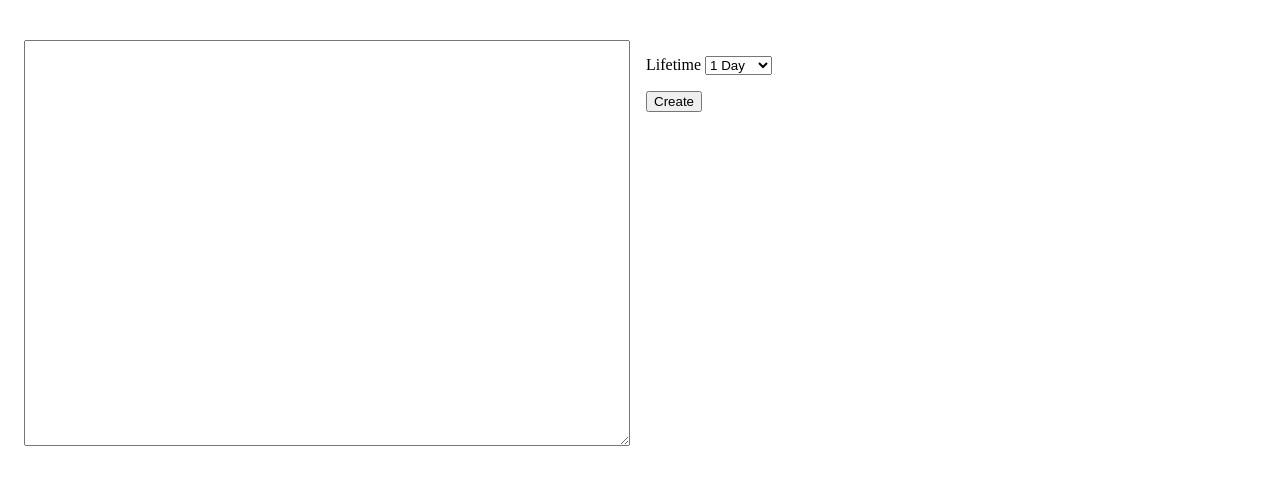
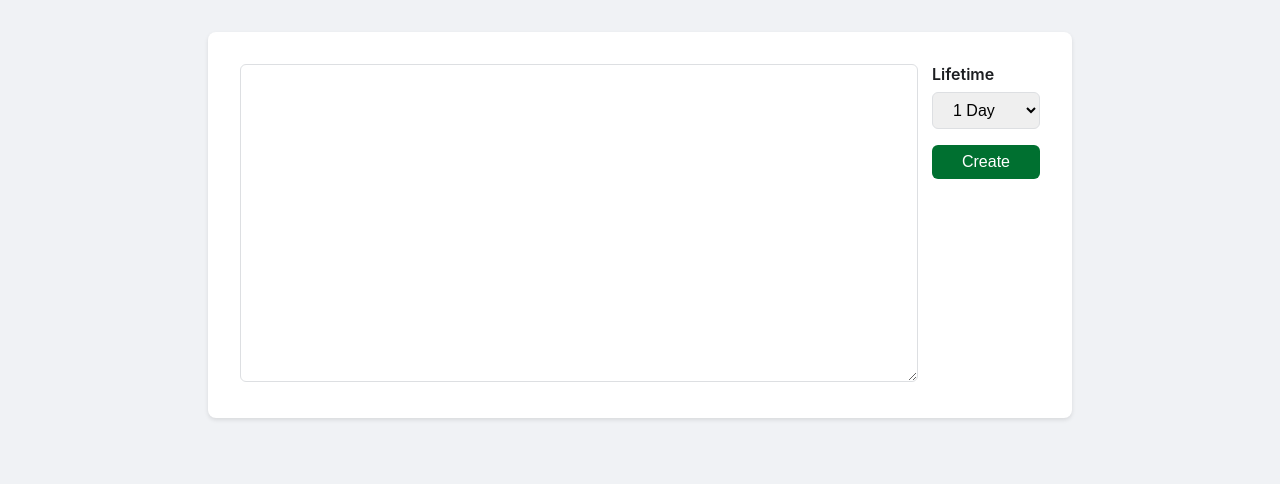
Before and after one commit to lcrownover/paste, a plain HTML site: page templates/index.html in a window 1280 px wide. Drawn offline with Linux system fonts and the light colour scheme.

Commit message:
ui updates

```diff
--- a/templates/index.html
+++ b/templates/index.html
@@ -6,48 +6,80 @@
         <title>Paste - Create New Paste</title>
     </head>
     <style>
+        body {
+            font-family: -apple-system, BlinkMacSystemFont, "Segoe UI", Roboto, Helvetica, Arial, sans-serif;
+            margin: 0;
+            background-color: #f0f2f5;
+            color: #1c1e21;
+        }
         .container {
-            display: flex;
-            padding: 1rem;
+            max-width: 800px;
+            margin: 2rem auto;
+            padding: 2rem;
+            background-color: #fff;
+            border-radius: 8px;
+            box-shadow: 0 2px 4px rgba(0, 0, 0, 0.1);
         }
         .form {
             display: flex;
+            gap: 2rem;
+        }
+        .content {
+            flex-grow: 1;
+        }
+        textarea {
+            width: 100%;
+            padding: 0.5rem;
+            border: 1px solid #dddfe2;
+            border-radius: 6px;
+            font-size: 1rem;
+            resize: vertical;
+            min-height: 300px;
         }
         .options {
             display: flex;
             flex-direction: column;
-            padding: 1rem;
+            gap: 1rem;
         }
         .field {
-            margin-top: 1rem;
+            display: flex;
+            flex-direction: column;
         }
-        textarea {
-            width: 600px;
-            height: 400px;
+        label {
+            margin-bottom: 0.5rem;
+            font-weight: 600;
+        }
+        select, button {
+            padding: 0.5rem 1rem;
+            border: 1px solid #dddfe2;
+            border-radius: 6px;
+            font-size: 1rem;
+            cursor: pointer;
+        }
+        button {
+            background-color: #007030;
+            color: #fff;
+            border: none;
+        }
+        button:hover {
+            background-color: #005c28;
         }
     </style>
     <body>
         <div class="container">
             <form class="form" id="paste-form">
                 <div class="content">
-                    <div class="field">
-                        <textarea
-                            class="content"
-                            id="paste-content"
-                            name="content"
-                            rows="12"
-                            required
-                        ></textarea>
-                    </div>
+                    <textarea
+                        id="paste-content"
+                        name="content"
+                        required
+                    ></textarea>
                 </div>
 
                 <div class="options">
                     <div class="field">
-                        <label for="paste-lifetime" class="form-label"
-                            >Lifetime</label
-                        >
+                        <label for="paste-lifetime">Lifetime</label>
                         <select
-                            class="form-select"
                             id="paste-lifetime"
                             name="lifetime"
                             required
```
Also changed, not shown: templates/paste.html (+72 -32 lines).
